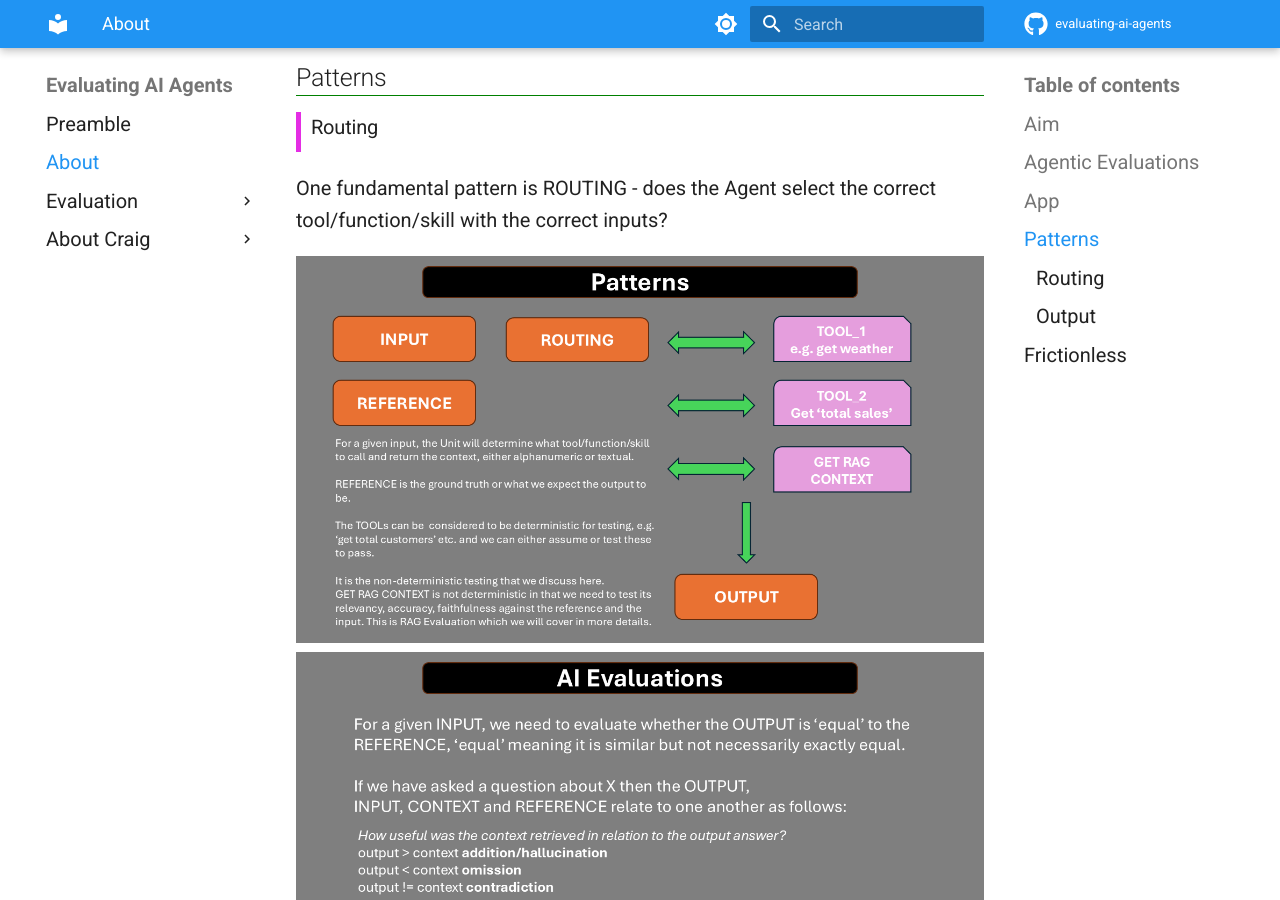
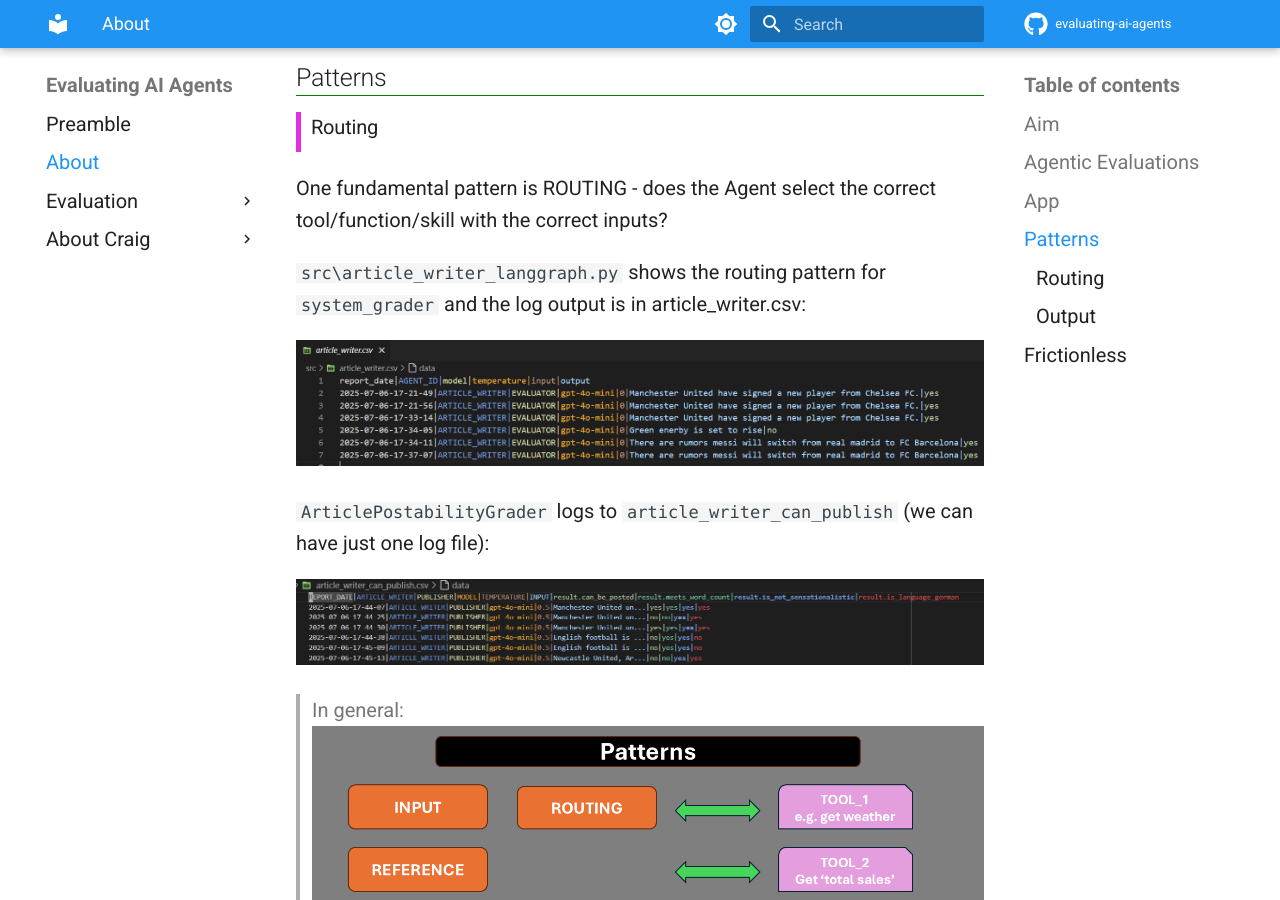
Before and after one commit to Python-Test-Engineer/evaluating-ai-agents, an MkDocs documentation site: the page built from docs/about.md, in a window 1280 px wide and 900 px high, scrolled down 1825 px. Built offline with MkDocs 1.6.1 and Material for MkDocs 9.7.7, drawn with Linux system fonts in a browser that asks for light colours.

Commit message:
add examples

```diff
--- a/docs/about.md
+++ b/docs/about.md
@@ -44,6 +44,15 @@ The editor agent then decides if it is in German, of correct length, sensational
 
 One fundamental pattern is ROUTING - does the Agent select the correct tool/function/skill with the correct inputs?
 
+`src\article_writer_langgraph.py` shows the routing pattern for `system_grader` and the log output is in article_writer.csv:
+
+![article-writer-evaluator](./images/article-writer-evaluator.png)
+
+`ArticlePostabilityGrader` logs to `article_writer_can_publish` (we can have just one log file):
+
+![article-writer-evaluator](./images/article-writer-publisher.png)
+
+> In general:
 ![Agentic Evaluation](./images/evaluating-ai-agents-1.png)
 ![Agentic Evaluation](./images/evaluating-ai-agents-2.png)
 ![Agentic Evaluation](./images/evaluating-ai-agents-3.png)
@@ -78,7 +87,7 @@ We look for OMISSIONS - ADDITIONS - CONTRADICTIONS - COMPLETENESS as alternative
 
 We can also evaluate system fails:
 
-![system-fails](../images/system-fails.png)
+![system-fails](./images/system-fails.png)
 
 
 ## Frictionless
```
Also changed, not shown: docs/images/article-writer-evaluator.png (added), docs/images/article-writer-publisher.png (added), site/about/index.html, site/images/article-writer-evaluator.png (added), site/images/article-writer-publisher.png (added), site/search/search_index.json, 1 other file.
